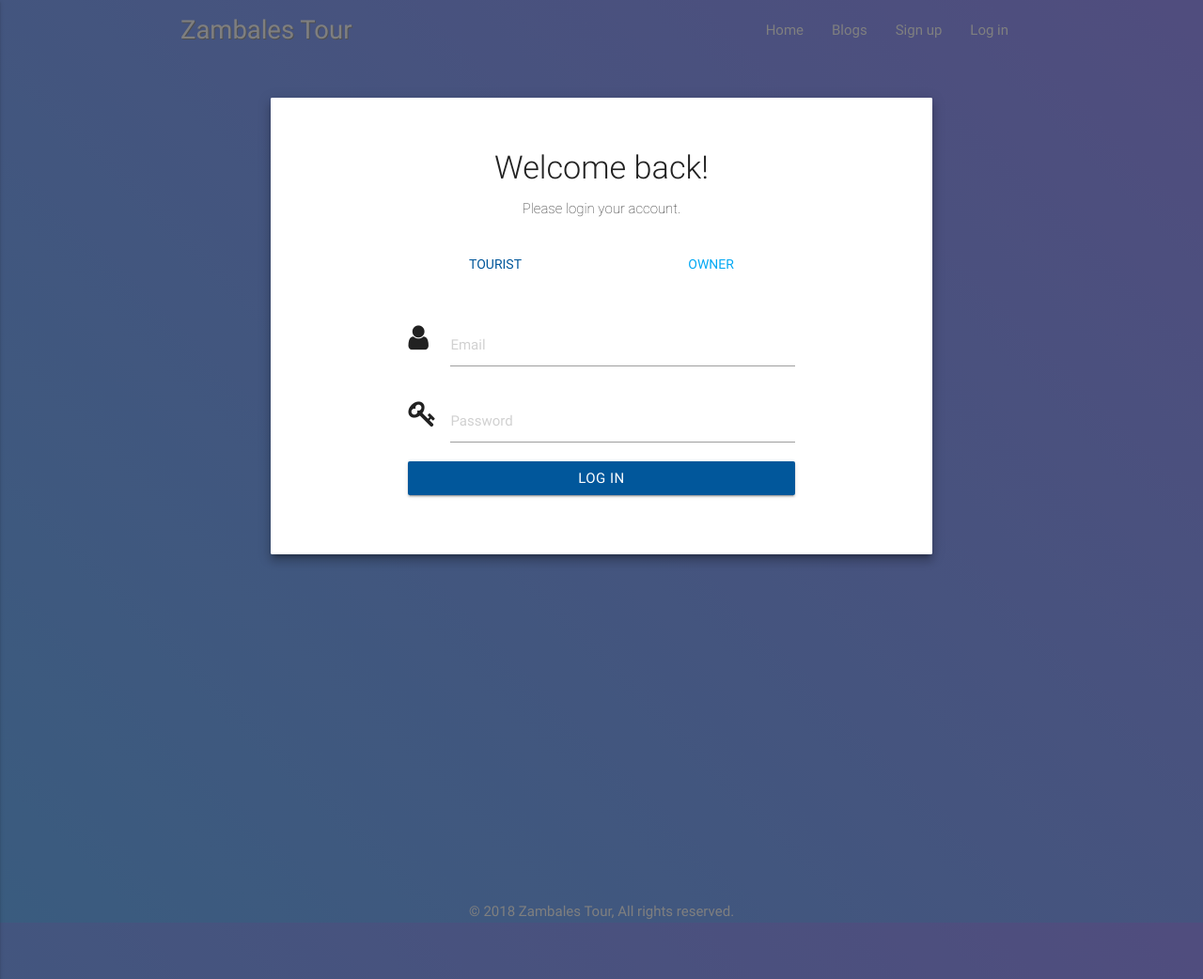
After one commit to gerrybarron/MTourist4, a PHP site: page /blogs.html in a window 1280 px wide, after a click on "Log in". The commit adds this page. Shown: the whole page at 94% size. Run offline with PHP 8.4, Linux system fonts and the light colour scheme; data that the repository does not hold is empty.

Commit message:
Added Blogs Page
added blog page and fix the footer for all pages

```diff
--- /dev/null
+++ b/blogs.html
@@ -0,0 +1,274 @@
+<!DOCTYPE html>
+<html lang="en">
+<head>
+    <!-- <meta http-equiv="Content-Security-Policy" content="default-src *; style-src *  'unsafe-inline'; script-src *  'unsafe-inline'; media-src *"> -->
+    <meta charset="UTF-8">
+    <meta name="viewport" content="width=device-width, initial-scale=1.0">
+    <meta http-equiv="X-UA-Compatible" content="ie=edge">
+    <meta name="theme-color" content="#1e2327">
+    <meta name="description" content="web app description">
+    <meta property="og:url" content="">
+    <meta property="og:type" content="website">
+    <meta property="og:title" content="">
+    <meta property="og:description" content="">
+    <meta property="og:image" content="">
+
+    <!--Import Google Icon Font-->
+    <link href="https://fonts.googleapis.com/icon?family=Material+Icons" rel="stylesheet">
+
+    <!--Import materialize.css-->
+    <link type="text/css" rel="stylesheet" href="css/materialize.min.css"  media="screen,projection"/>
+
+    <!-- Import rate css -->
+    <link type="text/css" rel="stylesheet" href="css/jquery.rateyo.css"  media="screen,projection"/>
+
+    <!-- Import map-icons css -->
+    <link type="text/css" rel="stylesheet" href="dist/css/map-icons.css"  media="screen,projection"/>
+
+    <!-- Import fontawesome css -->
+    <link type="text/css" rel="stylesheet" href="css/font-awesome.min.css"  media="screen,projection"/>
+
+    <!-- Import Custom css -->
+    <link type="text/css" rel="stylesheet" href="css/style.css"  media="screen,projection"/>
+
+    <title>Blogs - Mtourist</title>
+</head>
+<body class="gradient-background2">
+    <header>
+        <nav class="transparent z-depth-0" role="navigation">
+            <div class="nav-wrapper container">
+                <a href="#" class="brand-logo fix-text text-shadow-1">Zambales Tour</a>
+                <ul id="nav-item" class="right hide-on-med-and-down">
+
+                </ul>
+                <ul id="nav-mobile" class="side-nav">
+
+                </ul>
+                <a href="#" data-activates="nav-mobile" class="button-collapse"><i class="fa fa-bars"></i></a>
+            </div>
+        </nav>
+    </header>
+
+
+
+    <div class=" container">
+        <div id="postList" class="row">
+
+        </div>
+        <br>
+        <br>
+        <br>
+        <br>
+        <br>
+        <br>
+        <br>
+        <br>
+        <br>
+        <br>
+        <br>
+        <br>
+        <br>
+        <br>
+        <br>
+        <br>
+        <br>
+        <br>
+        <br>
+        <br>
+        <br>
+        <br>
+        <br>
+        <br>
+        <br>
+        <br>
+        <br>
+        <br>
+        <br>
+        <br>
+        <br>
+        <br>
+        <br>
+        <br>
+        <br>
+        <br>
+        <br>
+        <br>
+    </div>
+    <footer class="transparent page-footer">
+        <div class="page-copyright center">
+            <div class="container">
+                © 2018 Zambales Tour, All rights reserved.
+            </div>
+        </div>
+    </footer>
+
+    <!-- loginModal Structure -->
+    <div id="loginModal" class="modal">
+        <div class="modal-content white">
+            <div class="card z-depth-0">
+                <div class="card-content">
+                    <!-- <br> -->
+                    <h4 class="center light">Welcome back!</h4>
+                    <p class="center thin">Please login your account.</p>
+                    <p id="err-msg" class="red-text center thin err-msg"></p>
+                </div>
+                <div class="card-tabs container">
+                    <ul class="tabs tabs-fixed-width">
+                        <li class="tab"><a class="active" href="#tabTourist2">Tourist</a></li>
+                        <li class="tab"><a href="#tabOwner2">Owner</a></li>
+                    </ul>
+                </div>
+                <div class="card-content container">
+                    <div id="tabTourist2">
+                        <form id="login_form" method="post" name="login_form">
+                            <div class="">
+                                <div class="input-field">
+                                    <i class="fa fa-user prefix"></i>
+                                    <input id="usrnm" type="email" class="validate" name="username" placeholder="Email">
+                                </div>
+                                <div class="input-field">
+                                    <i class="fa fa-key prefix"></i>
+                                    <input id="psswrd" type="password" class="validate" name="password" placeholder="Password">
+                                </div>
+                            </div>
+                            <button id="btn-login" type="submit" name="login" value="log in" class="waves-effect waves-light btn block light-blue darken-4">Log in</button>
+                        </form>
+                    </div>
+                    <div id="tabOwner2">
+                        <form id="login_form2" method="post" name="login_form2">
+                            <div class="">
+                                <div class="input-field">
+                                    <i class="fa fa-user prefix"></i>
+                                    <input id="owner_email2" type="email" class="validate" name="owner_email2" placeholder="Email">
+                                </div>
+                                <div class="input-field">
+                                    <i class="fa fa-key prefix"></i>
+                                    <input id="owner_password3" type="password" class="validate" name="owner_password3" placeholder="Password">
+                                </div>
+                            </div>
+                            <button id="btn-owner-login" type="submit" name="owner-login" value="log in" class="waves-effect waves-light btn block light-blue darken-4">Log in</button>
+                        </form>
+                    </div>
+                </div>
+            </div>
+
+        </div>
+    </div>
+
+    <!-- regModal Structure -->
+    <div id="regModal" class="modal">
+        <div class="modal-content white">
+            <div class="card z-depth-0">
+                <div class="card-content">
+                    <!-- <br> -->
+                    <h4 class="center thin">Create an account!</h4>
+                    <hr>
+                    <p id="err-msg2" class="red-text center thin"></p>
+                    <p id="scc-msg" class="green-text center thin"></p>
+                </div>
+                <div class="card-tabs">
+                    <ul class="tabs tabs-fixed-width">
+                        <li class="tab"><a class="active" href="#tabTourist">Tourist</a></li>
+                        <li class="tab"><a href="#tabOwner">Owner</a></li>
+                    </ul>
+                </div>
+                <div class="card-content">
+                    <div id="tabTourist">
+                        <form id="reg_form" method="post" name="reg_form">
+                            <div class="row">
+                                <div class="input-field col l6 s12">
+                                    <i class="fa fa-user prefix"></i>
+                                    <input id="fname2" type="text" class="validate" name="fname2" placeholder="First name">
+                                </div>
+                                <div class="input-field col l6 s12">
+                                    <i class="fa fa-user prefix"></i>
+                                    <input id="lname2" type="text" class="validate" name="lname2" placeholder="Last name">
+                                </div>
+                                <div class="input-field col l6 s12">
+                                    <i class="fa fa-envelope prefix"></i>
+                                    <input id="usrnm2" type="email" class="validate" name="username2" placeholder="Email">
+                                </div>
+                                <div class="input-field col l6 s12">
+                                    <i class="fa fa-phone prefix"></i>
+                                    <input id="cnum2" type="text" class="validate" name="cnum2" placeholder="Contact No.">
+                                </div>
+                                <div class="input-field col l6 s12">
+                                    <i class="fa fa-key prefix"></i>
+                                    <input id="psswrd2" type="password" class="validate" name="password2" placeholder="Password">
+                                </div>
+                                <div class="input-field col l6 s12">
+                                    <i class="fa fa-key prefix"></i>
+                                    <input id="psswrd3" type="password" class="validate" name="password3" placeholder="Repeat password">
+                                </div>
+                            </div>
+
+                            <button id="btn-register" type="submit" name="register" class="waves-effect waves-light btn block light-blue darken-4">Sign up</button>
+                        </form>
+                    </div>
+                    <div id="tabOwner">
+                        <form id="reg_form_owner" method="post" name="reg_form_owner">
+                            <div class="row">
+                                <div class="input-field col l6 s12">
+                                    <i class="fa fa-user prefix"></i>
+                                    <input id="owner_username" type="text" class="validate" name="owner_username" placeholder="Username">
+                                </div>
+                                <div class="input-field col l6 s12">
+                                    <i class="fa fa-envelope prefix"></i>
+                                    <input id="owner_email" type="email" class="validate" name="owner_email" placeholder="Email">
+                                </div>
+                                <div class="input-field col l6 s12">
+                                    <i class="fa fa-user prefix"></i>
+                                    <input id="owner_name" type="text" class="validate" name="owner_name" placeholder="Full name">
+                                </div>
+                                <div class="input-field col l6 s12">
+                                    <i class="fa fa-phone prefix"></i>
+                                    <input id="owner_contact" type="text" class="validate" name="owner_contact" placeholder="Contact No.">
+                                </div>
+                                <div class="input-field col l6 s12">
+                                    <i class="fa fa-building prefix"></i>
+                                    <input id="owner_bName" type="text" class="validate" name="owner_bName" placeholder="Business Name">
+                                </div>
+                                <div class="input-field col l6 s12">
+                                    <i class="fa fa-building prefix"></i>
+                                    <input id="owner_bAddress" type="text" class="validate" name="owner_bAddress" placeholder="Business Address">
+                                </div>
+                                <div class="input-field col l6 s12">
+                                    <i class="fa fa-key prefix"></i>
+                                    <input id="owner_password" type="password" class="validate" name="owner_password" placeholder="Password">
+                                </div>
+                                <div class="input-field col l6 s12">
+                                    <i class="fa fa-key prefix"></i>
+                                    <input id="owner_password2" type="password" class="validate" name="owner_password2" placeholder="Repeat password">
+                                </div>
+                            </div>
+
+                            <button id="owner_btn_register" type="submit" name="register" class="waves-effect waves-light btn block light-blue darken-4">Sign up</button>
+                        </form>
+                    </div>
+                </div>
+            </div>
+        </div>
+    </div>
+
+
+    <!--Import jQuery before materialize.js-->
+    <script type="text/javascript" src="js/jquery-2.1.1.min.js"></script>
+
+    <!-- Import rateyo js -->
+    <script type="text/javascript" src="js/jquery.rateyo.js"></script>
+
+    <!-- Import map-icon js -->
+    <!-- <script type="text/javascript" src="dist/js/map-icons.min.js"></script> -->
+    <script type="text/javascript" src="js/loader.js"></script>
+
+    <!-- Import Materialize js -->
+    <script type="text/javascript" src="js/materialize.min.js"></script>
+
+    <!-- Import Validation js -->
+    <script type="text/javascript" src="js/validation.min.js"></script>
+    <script type="text/javascript" src="js/validation.js"></script>
+
+    <!-- Import Init js -->
+    <script type="text/javascript" src="js/init.js"></script>
+</body>
+</html>
--- a/css/style.css
+++ b/css/style.css
@@ -777,3 +777,23 @@ img {
 .hide{
     display: none;
 }
+
+.card.small .card-image+.card-content, .card.medium .card-image+.card-content, .card.large .card-image+.card-content{
+    max-height: 100%;
+    overflow: auto;
+    height: 200px;
+}
+
+.small-text {
+    font-size: 12px;
+}
+
+.author{
+    font-weight: 900;
+    font-size: 18px;
+}
+
+.justify{
+    text-align: justify;
+    letter-spacing: 1px;
+}
--- a/index.html
+++ b/index.html
@@ -322,7 +322,7 @@
             </div>
         </div>
     </div>
-    <footer class="page-footer">
+    <footer class="blue white-text">
         <div class="page-copyright center">
             <div class="container">
                 © 2018 Zambales Tour, All rights reserved.
--- a/js/validation.js
+++ b/js/validation.js
@@ -24,6 +24,7 @@ $(document).ready(function(){
 		$('#nav-item').html('');
 		$("#nav-item").append(
 			'<li><a href="index.html">Home</a></li>'+
+			'<li><a href="blogs.html">Blogs</a></li>'+
 			'<li id="li-reg"><a href="#regModal" class="modal-trigger">Sign up</a></li>'+
 			'<li id="li-log"><a href="#loginModal" class="modal-trigger">Log in</a></li>'
 		);
@@ -32,6 +33,7 @@ $(document).ready(function(){
 		$("#nav-mobile").append(
 			'<li><h1><a href="#" class="center blue-text">Zambales Tour</a></h1></li>'+
 			'<li><a href="index.html"><i class="fa fa-home"></i>Home</a></li>'+
+			'<li><a href="blogs.html"><i class="fa fa-rss-square"></i>Blogs</a></li>'+
 			'<li><a href="#regModal" class="modal-trigger"><i class="fa fa-user-plus" aria-hidden="true"></i>Sign up</a></li>'+
 			'<li><a href="#loginModal" class="modal-trigger"><i class="fa fa-sign-in" aria-hidden="true"></i>Log in</a></li>'
 		);
@@ -40,6 +42,7 @@ $(document).ready(function(){
 		$('#nav-item').html('');
 		$("#nav-item").append(
 			'<li><a href="index.html">Home</a></li>'+
+			'<li><a href="blogs.html">Blogs</a></li>'+
 			'<li id="li-profile"><a href="profile.html" class="">Profile</a></li>'+
 			'<li id="li-logout"><a href="" onclick="logout();" class="">Logout</a></li>'
 		);
@@ -48,6 +51,7 @@ $(document).ready(function(){
 		$("#nav-mobile").append(
 			'<li><h1><a href="#" class="center blue-text">Zambales Tour</a></h1></li>'+
 			'<li><a href="index.html"><i class="fa fa-home"></i>Home</a></li>'+
+			'<li><a href="blogs.html"><i class="fa fa-rss-square"></i>Blogs</a></li>'+
 			'<li><a href="profile.html" class="modal-trigger"><i class="fa fa-user" aria-hidden="true"></i>Profile</a></li>'+
 			'<li><a href="" onclick="logout();" class="modal-trigger"><i class="fa fa-sign-out" aria-hidden="true"></i>Logout</a></li>'
 		);
--- a/server/view.php
+++ b/server/view.php
@@ -141,4 +141,12 @@ if(isset($_GET["postUserId"])){
 	$data = $post->fetchAll(PDO::FETCH_ASSOC);
 	echo json_encode($data, JSON_NUMERIC_CHECK);
 }
+
+// Get all post
+if(isset($_GET["post"])){
+	$post = $dbh->prepare("SELECT tbl_users.fld_fName, tbl_users.fld_lName, tbl_post.fld_placeName, tbl_post.fld_desId,tbl_post.fld_post, tbl_post.fld_image, tbl_post.fld_date FROM tbl_post INNER JOIN tbl_users ON tbl_post.fld_userId=tbl_users.fld_userId");
+	$post->execute();
+	$data = $post->fetchAll(PDO::FETCH_ASSOC);
+	echo json_encode($data, JSON_NUMERIC_CHECK);
+}
 ?>
```
Also changed, not shown: js/loader.js (+33 -0 lines).
